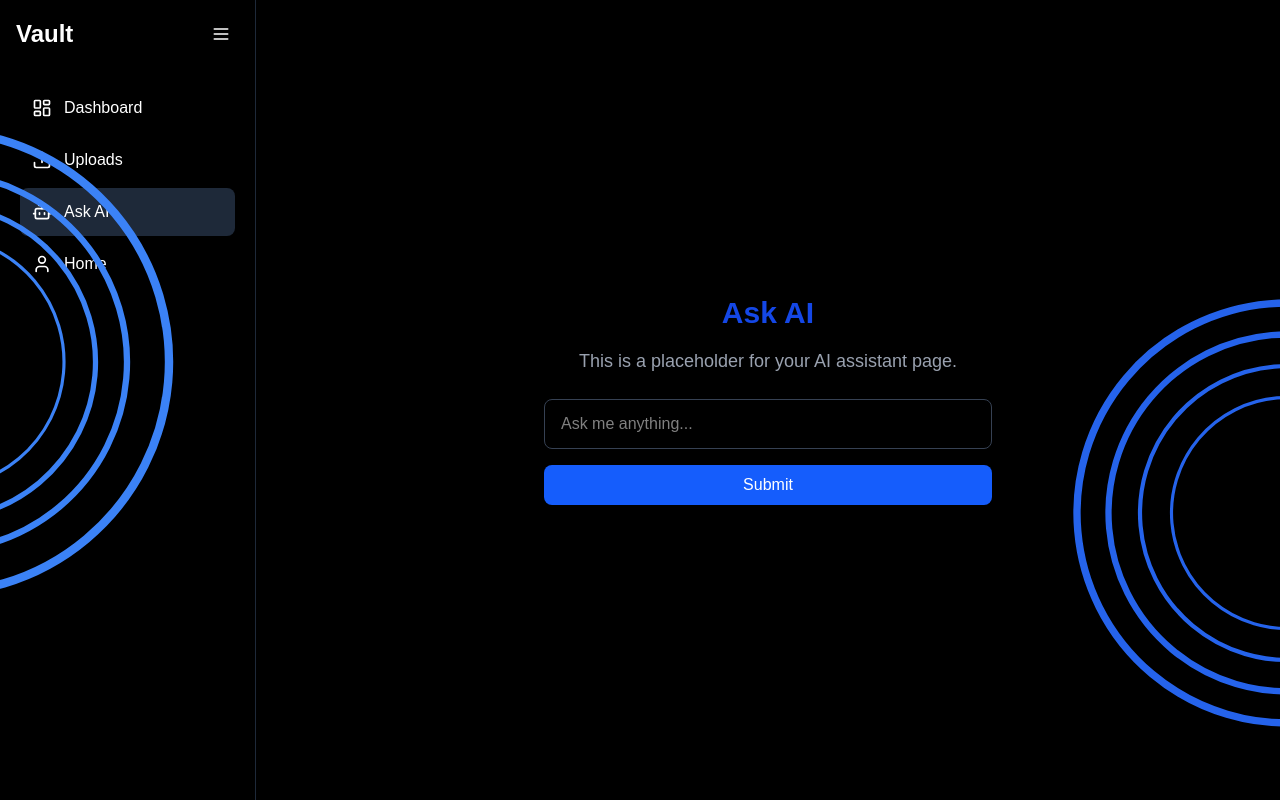
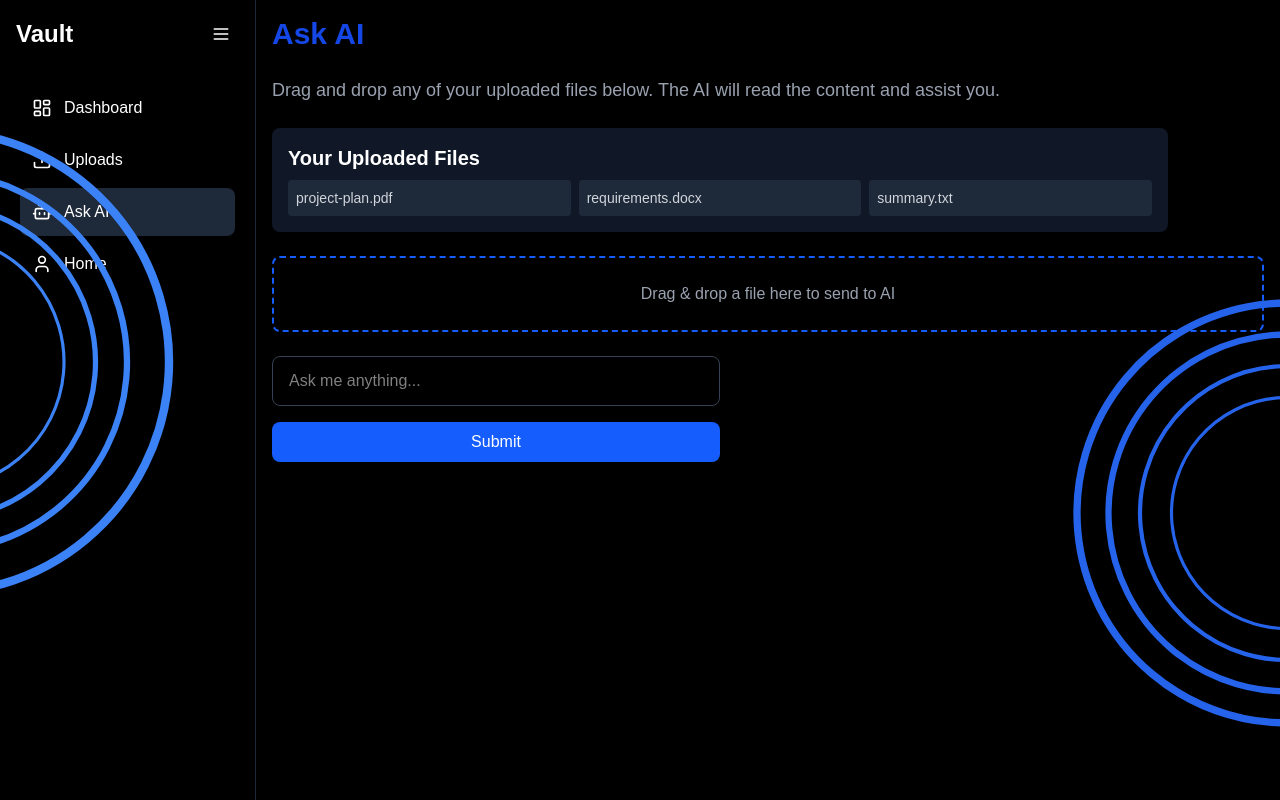
Before and after one commit to harshitrwt/Knowledge_vault, a Next.js app: page /askai in a window 1280 px wide. Built offline with nearby package versions, Linux system fonts and the light colour scheme.

Commit message:
askai page and footer

```diff
--- a/src/app/askai/page.tsx
+++ b/src/app/askai/page.tsx
@@ -1,15 +1,67 @@
 'use client'
+
+import { useState } from "react";
 import Sidebar from "@/components/Sidebar";
 
 export default function AskAi() {
+  const [uploadedFiles, setUploadedFiles] = useState<File[]>([]);
+  const [droppedFile, setDroppedFile] = useState<File | null>(null);
+
+  const handleDrop = (e: React.DragEvent<HTMLDivElement>) => {
+    e.preventDefault();
+    const files = Array.from(e.dataTransfer.files);
+    if (files.length > 0) {
+      setDroppedFile(files[0]);
+      console.log("Dropped file:", files[0]);
+    }
+  };
+
+  const handleDragOver = (e: React.DragEvent<HTMLDivElement>) => {
+    e.preventDefault();
+  };
+
+
+  const mockUploadedFiles = [
+    new File(["content"], "project-plan.pdf"),
+    new File(["content"], "requirements.docx"),
+    new File(["content"], "summary.txt")
+  ];
+
   return (
-    <div className="flex min-h-screen bg-black text-white">
+    <div className="flex flex-col md:flex-row min-h-screen bg-black text-white">
       <Sidebar />
-      <main className="flex-1 flex flex-col items-center justify-center p-4">
-        <h1 className="text-3xl font-bold mb-4 text-blue-700">Ask AI</h1>
-        <p className="text-lg text-gray-400 mb-6 text-center">
-          This is a placeholder for your AI assistant page.
+
+      <main className="flex-1 flex flex-col p-4 space-y-6">
+        <h1 className="text-3xl font-bold text-blue-700">Ask AI</h1>
+        <p className="text-lg text-gray-400 text-center md:text-left">
+          Drag and drop any of your uploaded files below. The AI will read the content and assist you.
         </p>
+
+
+        <section className="bg-gray-900 p-4 rounded-lg shadow w-full max-w-4xl">
+          <h2 className="text-xl font-semibold mb-2">Your Uploaded Files</h2>
+          <ul className="grid grid-cols-2 sm:grid-cols-3 gap-2 text-sm text-gray-300">
+            {mockUploadedFiles.map((file, index) => (
+              <li key={index} className="bg-gray-800 p-2 rounded hover:bg-gray-700 transition cursor-pointer truncate">
+                {file.name}
+              </li>
+            ))}
+          </ul>
+        </section>
+
+
+        <div
+          onDrop={handleDrop}
+          onDragOver={handleDragOver}
+          className="border-2 border-dashed border-blue-600 rounded-lg p-6 text-center transition hover:border-blue-400"
+        >
+          <p className="text-gray-400">Drag & drop a file here to send to AI</p>
+          {droppedFile && (
+            <p className="mt-2 text-blue-400">File ready for AI: {droppedFile.name}</p>
+          )}
+        </div>
+
+
         <div className="w-full max-w-md">
           <input
             type="text"
--- a/src/components/Footer.tsx
+++ b/src/components/Footer.tsx
@@ -1,9 +1,29 @@
 export default function Footer() {
   return (
-    <footer className="bg-black py-6 text-center text-sm text-gray-500 border-t border-gray-800 mt-auto">
-      <p className="text-gray-400">
-        &copy; 2025 Smart Vault. All rights reserved.
-      </p>
+    <footer className="relative bg-black py-12 text-center text-sm text-gray-500 border-t border-gray-800 overflow-hidden">
+
+      <div className="absolute inset-0 flex items-center justify-center">
+        <h1 className="text-[10rem] md:text-[14rem] font-bold text-white opacity-10 select-none tracking-wider">
+          Vault
+        </h1>
+      </div>
+
+      <div className="relative z-10 flex flex-col items-center gap-6">
+
+        <div className="flex flex-wrap justify-center gap-4">
+          <button className="px-6 py-2 bg-white text-black font-semibold rounded-full shadow hover:bg-gray-200 transition">
+            Get Started
+          </button>
+          <button className="px-6 py-2 border border-gray-600 text-gray-300 rounded-full hover:border-white hover:text-white transition">
+            Learn More
+          </button>
+        </div>
+
+
+        <p className="text-gray-400 mt-4">
+          &copy; 2025 Smart Vault. All rights reserved.
+        </p>
+      </div>
     </footer>
   );
 }
```
